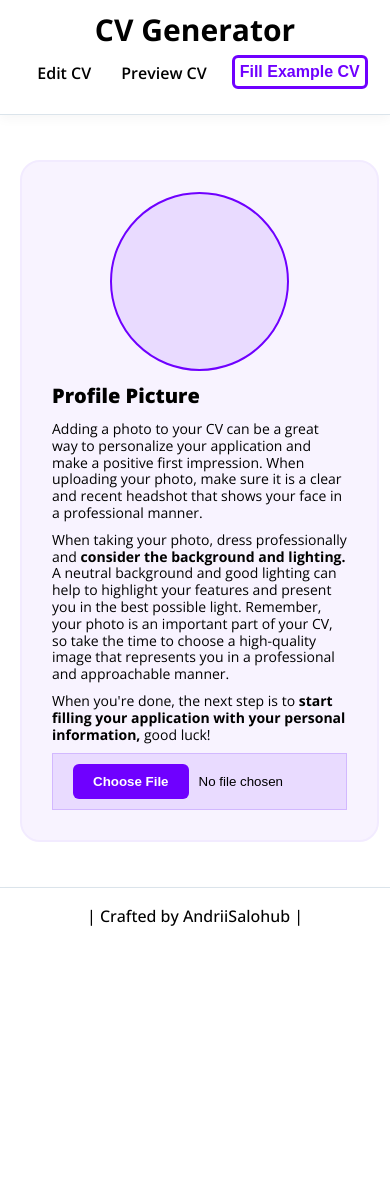
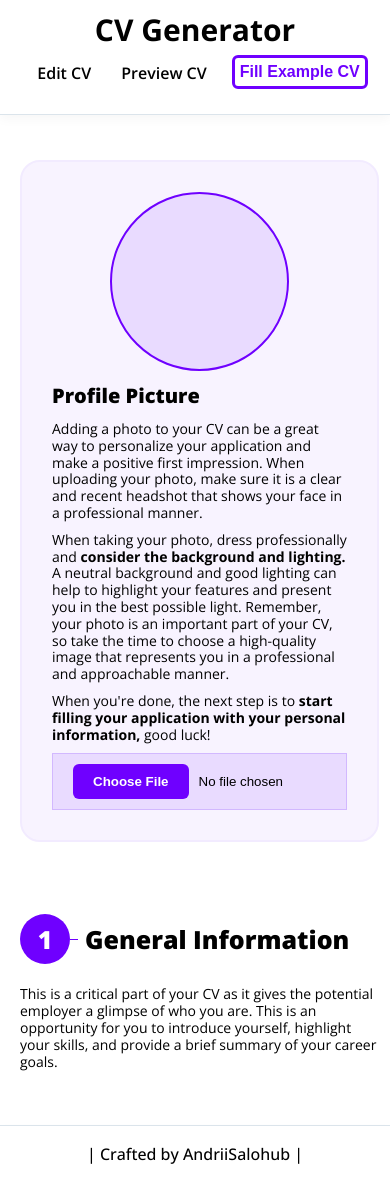
Before and after one commit to AndriiSalohub/cv-generator, a React (Vite) app: page / in a window 390 px wide. Before the commit the page ends 944 px from the top, so only its background shows below. Built offline with nearby package versions, Linux system fonts and the light colour scheme.

Commit message:
Added markup and styles for the general information header section and made it responsive.

```diff
--- a/src/App.jsx
+++ b/src/App.jsx
@@ -1,4 +1,5 @@
 import Footer from "./components/Footer";
+import GeneralInfo from "./components/GeneralInfo";
 import Header from "./components/Header";
 import Profile from "./components/Profile";
 
@@ -8,6 +9,7 @@ function App() {
       <Header />
       <main className="main">
         <Profile />
+        <GeneralInfo />
       </main>
       <Footer />
     </>
--- /dev/null
+++ b/src/components/GeneralInfo.jsx
@@ -0,0 +1,23 @@
+import "../styles/GeneralInfo.scss";
+
+const GeneralInfo = () => {
+  return (
+    <section className="general-info">
+      <header className="general-info__header">
+        <div className="general-info__title-container">
+          <span className="general-info__title-number">1</span>
+          <h2 className="general-info__title">General Information</h2>
+        </div>
+        <p className="general-info__description">
+          This is a critical part of your CV as it gives the potential employer
+          a glimpse of who you are. This is an opportunity for you to introduce
+          yourself, highlight your skills, and provide a brief summary of your
+          career goals.
+        </p>
+      </header>
+      <fomr className="general-info__form"></fomr>
+    </section>
+  );
+};
+
+export default GeneralInfo;
--- /dev/null
+++ b/src/styles/GeneralInfo.scss
@@ -0,0 +1,55 @@
+@import "./styles.scss";
+
+.general-info {
+  margin-top: 50px;
+
+  &__header {
+    display: grid;
+    grid-template-columns: repeat(2, 1fr);
+    align-items: center;
+  }
+
+  &__title {
+    font-weight: 800;
+    font-size: 25px;
+    display: inline;
+
+    &-number {
+      display: inline-flex;
+      align-items: center;
+      justify-content: center;
+      width: 50px;
+      height: 50px;
+      background-color: $main-color;
+      color: #fff;
+      font-size: 25px;
+      font-weight: 800;
+      margin-right: 15px;
+      border-radius: 50%;
+      position: relative;
+
+      &::before {
+        content: "";
+        background-color: $main-color;
+        height: 1px;
+        position: absolute;
+        right: 0;
+        transform: translateX(100%);
+        width: 8px;
+      }
+    }
+  }
+
+  &__description {
+    font-size: 14px;
+    margin-bottom: 10px;
+    line-height: 1.2;
+  }
+}
+
+@media (max-width: 768px) {
+  .general-info__header {
+    grid-template-columns: 1fr;
+    grid-template-rows: repeat(2, 1fr);
+  }
+}
```
